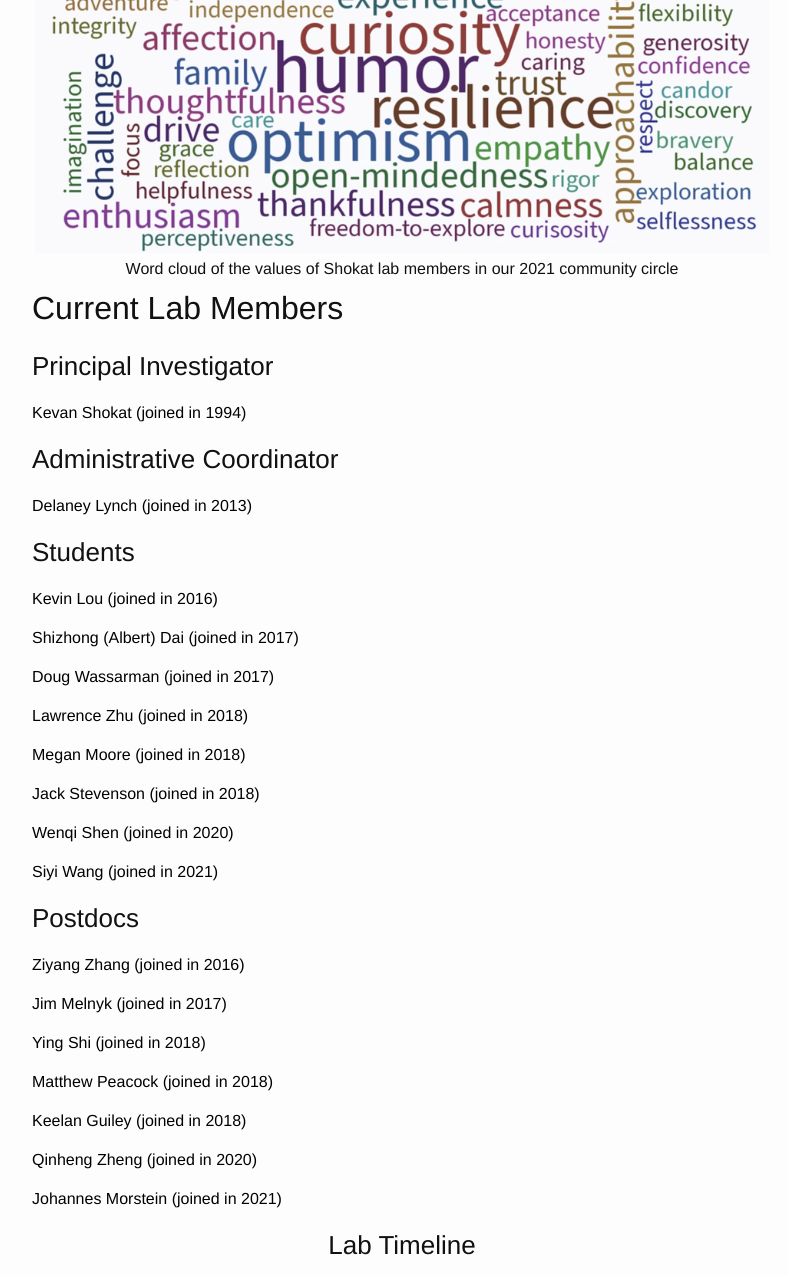
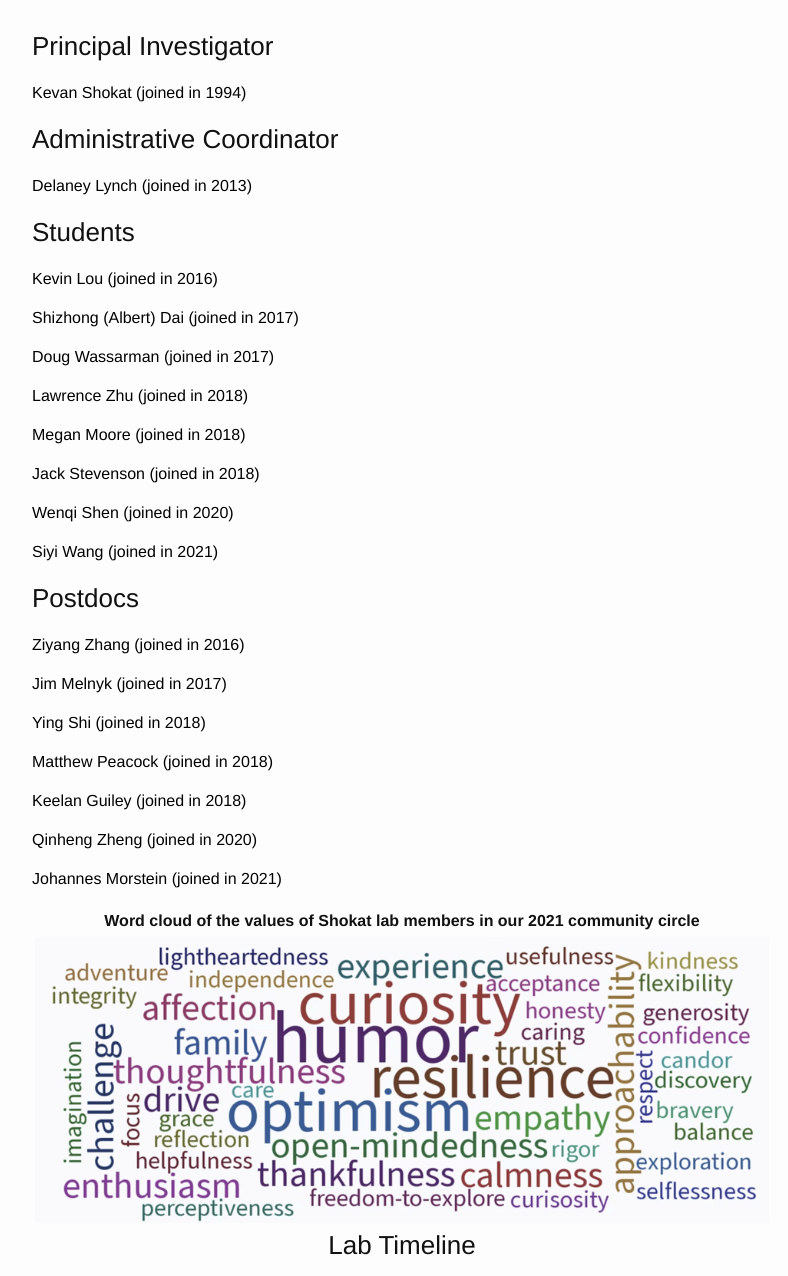
Before and after one commit to UCSF-CMP/shokat-lab, a Jekyll site: the page built from people.md, in a window 1280 px wide and 1400 px high, scrolled down 652 px, cut to the strip 0-1276 px from the top of the window. Shown: the whole strip, without its empty margins (238-1026 px from the left). Built offline with Jekyll 4.4.1, drawn with Linux system fonts in a browser that asks for light colours; nearby versions of some CDN libraries.

Commit message:
moved word cloud down to make current lab members more visible

```diff
--- a/people.md
+++ b/people.md
@@ -14,11 +14,6 @@ We are serious about building an inclusive lab where people of all backgrounds a
 We value our time outside of lab as well as our time in it. We take the space we need to take care of ourselves.
 
 Talk to any of us—we’re happy to tell you more!
-
-
-| ![Word Cloud](../img/wordcloud.png) |
-|:--:|
-| Word cloud of the values of Shokat lab members in our 2021 community circle |
 
 ## Current Lab Members
 
@@ -65,6 +60,10 @@ Talk to any of us—we’re happy to tell you more!
 
 <a href="{{ site.baseurl }}/morstein"><span>Johannes Morstein (joined in 2021)</span></a>
 
+| Word cloud of the values of Shokat lab members in our 2021 community circle |
+|:--:|
+| ![Word Cloud](../img/wordcloud.png) |
+
 ### Lab Timeline
 {: style="text-align:center"}
 <iframe src='https://cdn.knightlab.com/libs/timeline3/latest/embed/index.html?source=1FY-5ZrMrgA3n_SwBqh9L24hU691sprYoL4Wl3SU5lZU&font=Default&lang=en&initial_zoom=2&height=650' width='100%' height='650' webkitallowfullscreen mozallowfullscreen allowfullscreen frameborder='0'></iframe>
```
